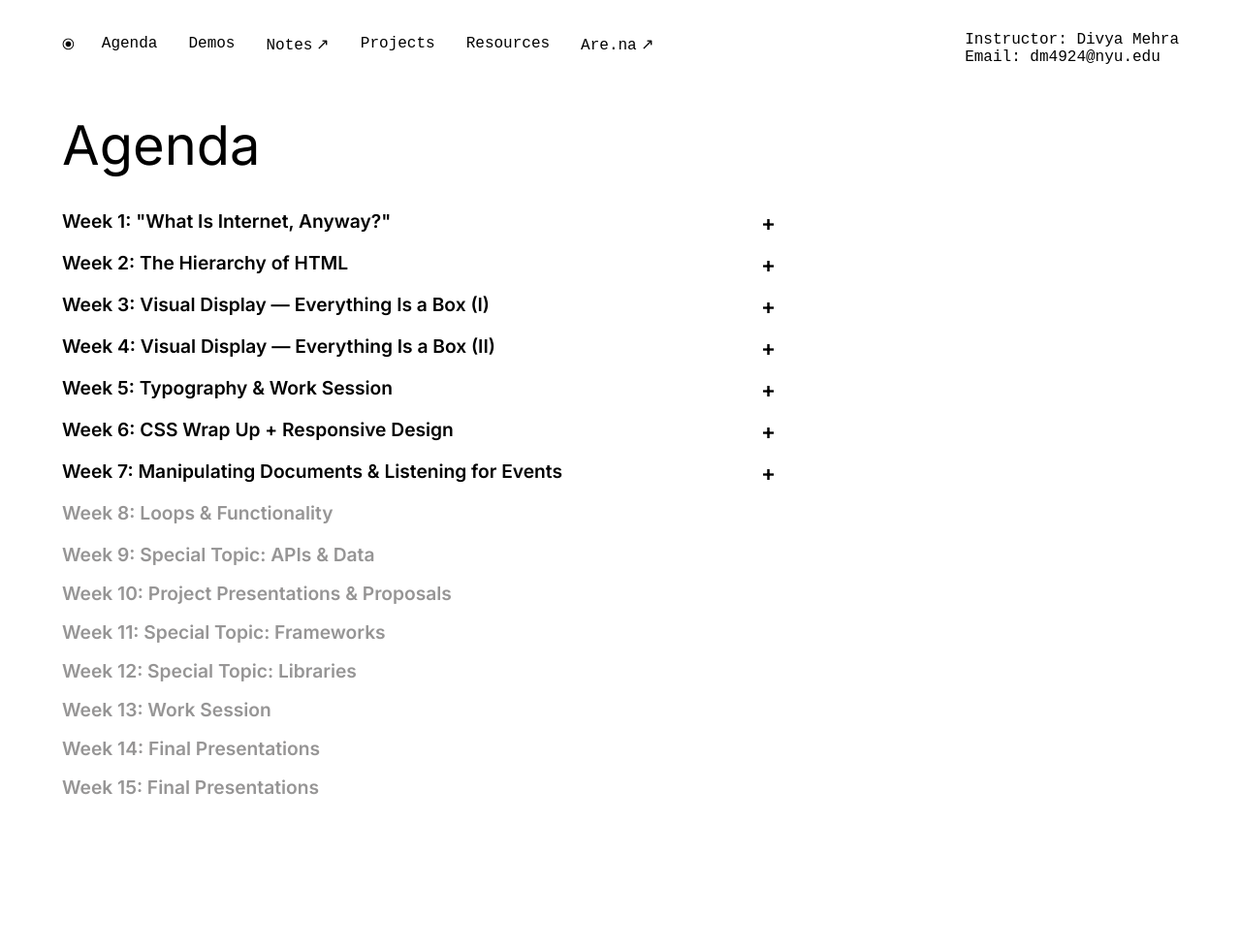
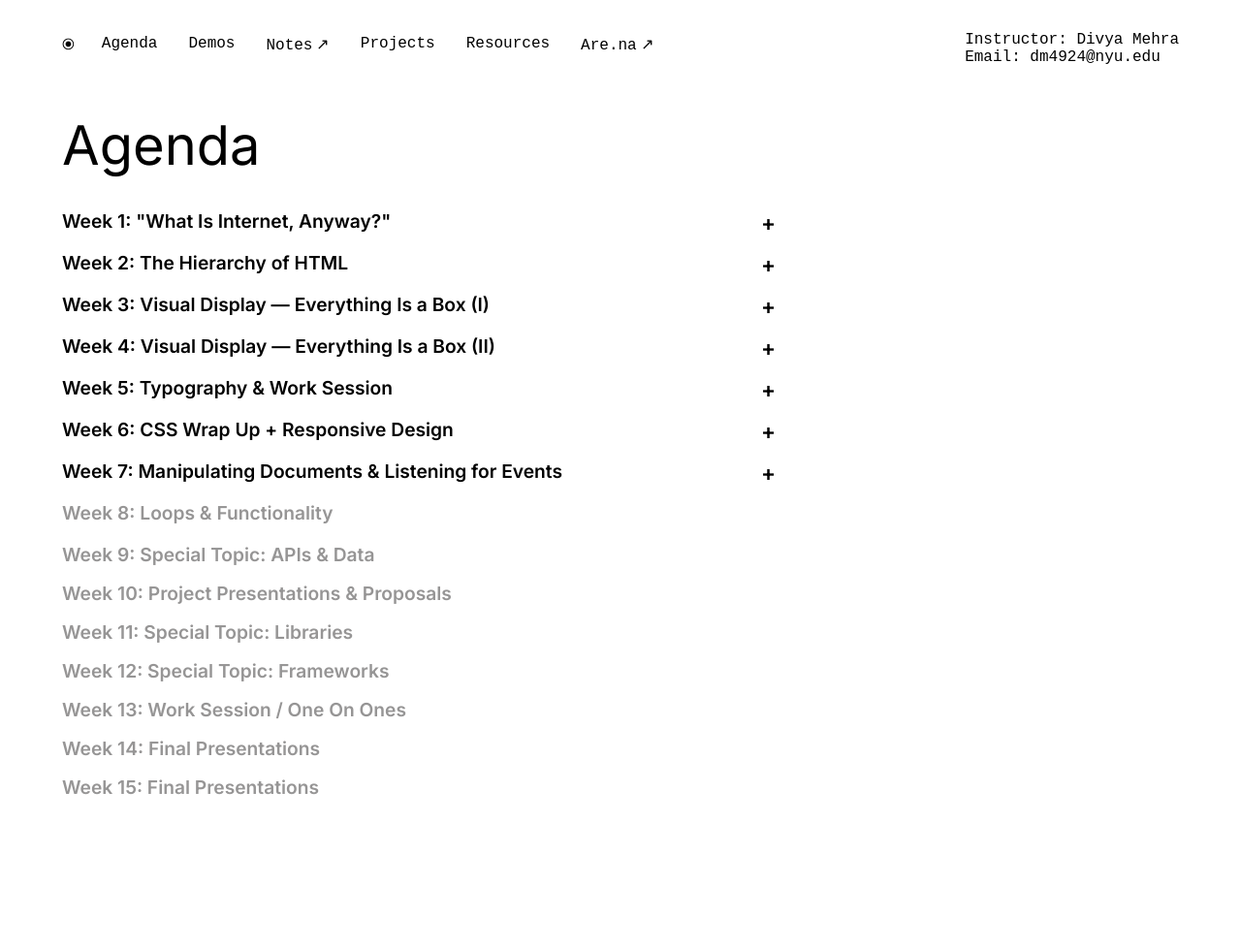
Before and after one commit to divya-mehra/web-dev-archive, a Jekyll site: the page built from pages/agenda.html, in a window 1280 px wide. Shown: the whole page at 97% size. Built offline with Jekyll 4.4.1, drawn with Linux system fonts in a browser that asks for light colours.

Commit message:
week update

```diff
--- a/pages/agenda.html
+++ b/pages/agenda.html
@@ -577,7 +577,7 @@
     <summary>
       <h2>
         <span class="markup">&lt;h2&gt;</span>Week 12: Special Topic:
-        Libraries<span class="markup">&lt;/h2&gt;</span>
+        Frameworks<span class="markup">&lt;/h2&gt;</span>
       </h2>
     </summary>
   </section>
@@ -585,7 +585,7 @@
   <section class="week inactive" id="week-thirteen">
     <summary>
       <h2>
-        <span class="markup">&lt;h2&gt;</span>Week 13: Work Session<span
+        <span class="markup">&lt;h2&gt;</span>Week 13: Work Session / One On Ones<span
           class="markup"
           >&lt;/h2&gt;</span
         >
```
Also changed, not shown: other parts of pages/agenda.html (+1 -1 lines), 2 other files.
